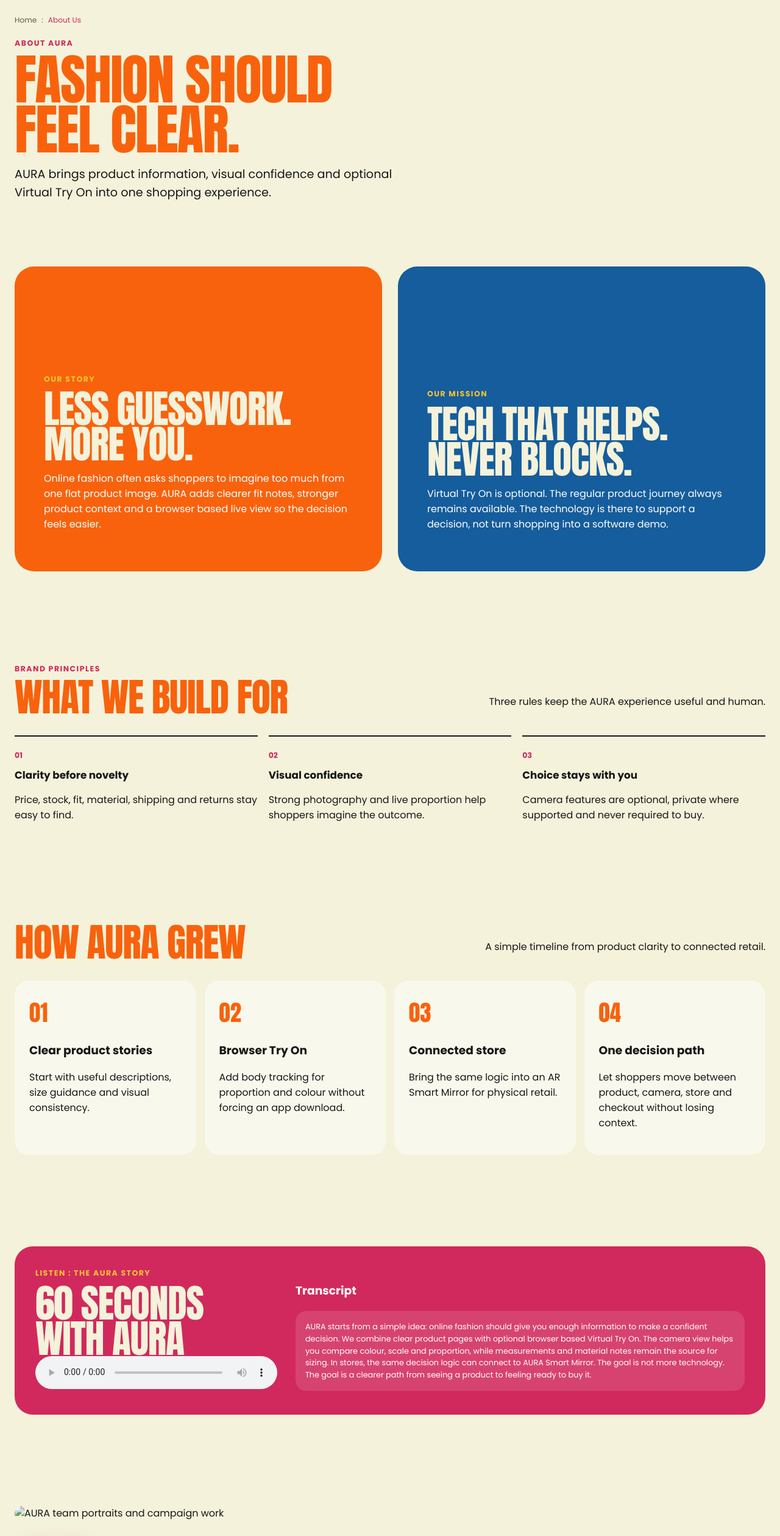
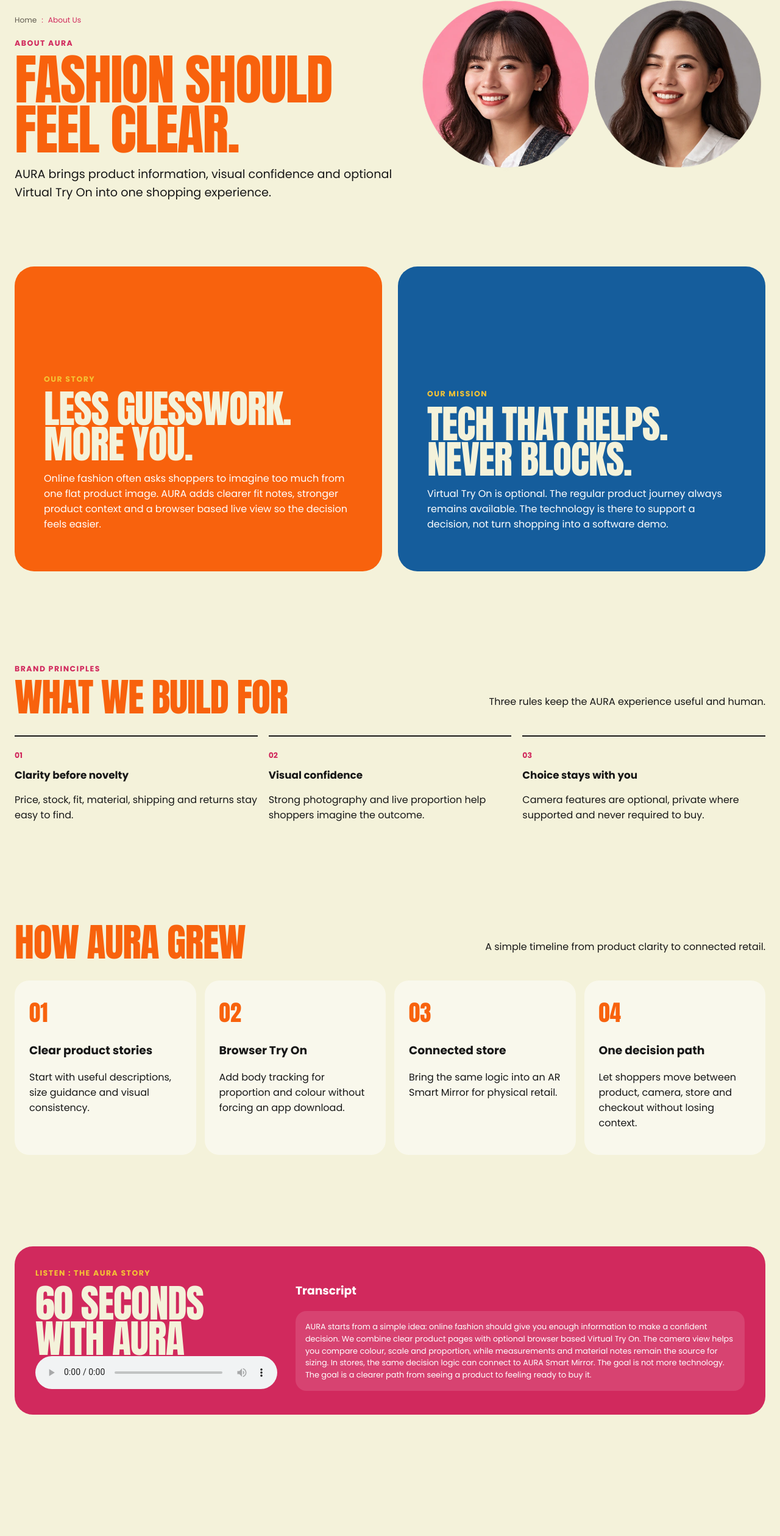
Before and after one commit to auraiovn/auravn, a plain HTML site: page about.html in a window 1280 px wide. Shown: the part 230-2749 px from the top of the page at 61% size. Drawn offline with Linux system fonts and the light colour scheme.

Commit message:
Update about.html

```diff
--- a/about.html
+++ b/about.html
@@ -48,12 +48,12 @@
 <div class="search-panel" id="searchPanel" role="dialog" aria-modal="true" aria-label="Search AURA">
   <div class="search-box"><div class="search-top"><input class="search-input" id="searchInput" type="search" placeholder="Search blazers, sets, accessories" aria-label="Search products"><button class="icon-button" id="searchClose" type="button" aria-label="Close search"><svg viewBox="0 0 24 24" aria-hidden="true"><path d="M5 5l14 14M19 5L5 19"></path></svg></button></div><div class="search-results" id="searchResults"></div></div>
 </div><main id="main">
-<section class="page-hero"><div class="container page-hero-grid"><div><div class="breadcrumb"><a href="index.html">Home</a><span>:</span><span>About Us</span></div><p class="kicker">About AURA</p><h1 class="display display-lg">FASHION SHOULD<br>FEEL CLEAR.</h1><p class="lede">AURA brings product information, visual confidence and optional Virtual Try On into one shopping experience.</p></div><div class="page-hero-media"><img src="assets/team-collage.webp" alt="AURA team and campaign collage"></div></div></section>
+<section class="page-hero"><div class="container page-hero-grid"><div><div class="breadcrumb"><a href="index.html">Home</a><span>:</span><span>About Us</span></div><p class="kicker">About AURA</p><h1 class="display display-lg">FASHION SHOULD<br>FEEL CLEAR.</h1><p class="lede">AURA brings product information, visual confidence and optional Virtual Try On into one shopping experience.</p></div><div class="page-hero-media"><img src="assets/teams-collage.webp" alt="AURA team and campaign collage"></div></div></section>
 <section class="section-tight"><div class="container story-grid"><article class="story-panel orange"><p class="kicker" style="color:var(--yellow)">Our story</p><h2 class="display display-md">LESS GUESSWORK.<br>MORE YOU.</h2><p>Online fashion often asks shoppers to imagine too much from one flat product image. AURA adds clearer fit notes, stronger product context and a browser based live view so the decision feels easier.</p></article><article class="story-panel blue"><p class="kicker" style="color:var(--yellow)">Our mission</p><h2 class="display display-md">TECH THAT HELPS.<br>NEVER BLOCKS.</h2><p>Virtual Try On is optional. The regular product journey always remains available. The technology is there to support a decision, not turn shopping into a software demo.</p></article></div></section>
 <section class="section"><div class="container"><div class="section-heading"><div><p class="kicker">Brand principles</p><h2 class="display display-md">WHAT WE BUILD FOR</h2></div><p>Three rules keep the AURA experience useful and human.</p></div><div class="principles"><article class="principle"><b>01</b><h3>Clarity before novelty</h3><p>Price, stock, fit, material, shipping and returns stay easy to find.</p></article><article class="principle"><b>02</b><h3>Visual confidence</h3><p>Strong photography and live proportion help shoppers imagine the outcome.</p></article><article class="principle"><b>03</b><h3>Choice stays with you</h3><p>Camera features are optional, private where supported and never required to buy.</p></article></div></div></section>
 <section class="section-tight"><div class="container"><div class="section-heading"><h2 class="display display-md">HOW AURA GREW</h2><p>A simple timeline from product clarity to connected retail.</p></div><div class="timeline"><div class="timeline-card"><b>01</b><h3>Clear product stories</h3><p>Start with useful descriptions, size guidance and visual consistency.</p></div><div class="timeline-card"><b>02</b><h3>Browser Try On</h3><p>Add body tracking for proportion and colour without forcing an app download.</p></div><div class="timeline-card"><b>03</b><h3>Connected store</h3><p>Bring the same logic into an AR Smart Mirror for physical retail.</p></div><div class="timeline-card"><b>04</b><h3>One decision path</h3><p>Let shoppers move between product, camera, store and checkout without losing context.</p></div></div></div></section>
 <section class="section"><div class="container audio-card"><div><p class="kicker" style="color:var(--yellow)">Listen : The AURA Story</p><h2 class="display display-md" style="color:var(--cream)">60 SECONDS<br>WITH AURA</h2><audio controls preload="metadata" aria-label="Listen to the AURA story"><source src="assets/aura-story.wav" type="audio/wav">Audio is not supported by your browser.</audio></div><div><h3>Transcript</h3><div class="transcript">AURA starts from a simple idea: online fashion should give you enough information to make a confident decision. We combine clear product pages with optional browser based Virtual Try On. The camera view helps you compare colour, scale and proportion, while measurements and material notes remain the source for sizing. In stores, the same decision logic can connect to AURA Smart Mirror. The goal is not more technology. The goal is a clearer path from seeing a product to feeling ready to buy it.</div></div></div></section>
-<section class="section-tight"><div class="container"><img class="rounded-media" src="assets/team-collage.webp" alt="AURA team portraits and campaign work" loading="lazy"><div class="button-row"><a class="btn btn-pink" href="categories.html">SHOP AURA</a><a class="btn btn-outline" href="contact.html">CONTACT US</a></div></div></section>
+<section class="section-tight"><div class="container"><img class="rounded-media" src="assets/teams-collage.webp" alt="AURA team portraits and campaign work" loading="lazy"><div class="button-row"><a class="btn btn-pink" href="categories.html">SHOP AURA</a><a class="btn btn-outline" href="contact.html">CONTACT US</a></div></div></section>
 </main><footer class="site-footer">
   <div class="container"><img class="footer-image" src="assets/campaign-lifestyle.webp" alt="Colourful AURA campaign objects on a warm studio background" loading="lazy"><div class="footer-grid"><div><h3>Reach out for any questions or suggestions.</h3><p><strong>AURA Studio</strong><br>Fashion, fitted to reality.<br><a href="mailto:hello@aura.io.vn">hello@aura.io.vn</a></p></div><div><h3>Shop</h3><a href="categories.html">Product Categories</a><a href="product.html?product=sand-layering-blazer">Product Page</a><a href="cart.html">Cart</a><a href="checkout.html">Checkout</a></div><div><h3>Support</h3><a href="returns.html">Return Policy</a><a href="shipping.html">Shipping Information</a><a href="faq.html">FAQ</a><a href="contact.html">Contact Us</a></div><div><h3>Keep in touch</h3><form class="newsletter" data-newsletter><label class="sr-only" for="newsletterEmail">Email</label><input id="newsletterEmail" type="email" required placeholder="Email address"><button type="submit">JOIN</button></form><p>One useful note at a time. No spam.</p></div></div><div class="footer-big">SEE YOU THERE!</div><div class="footer-bottom"><span>2026 AURA : aura.io.vn</span><span>Privacy aware Virtual Try On : Secure checkout : Human support</span></div></div>
 </footer>
```
